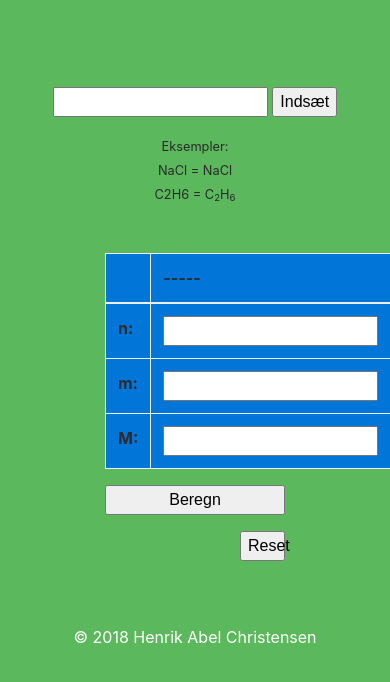
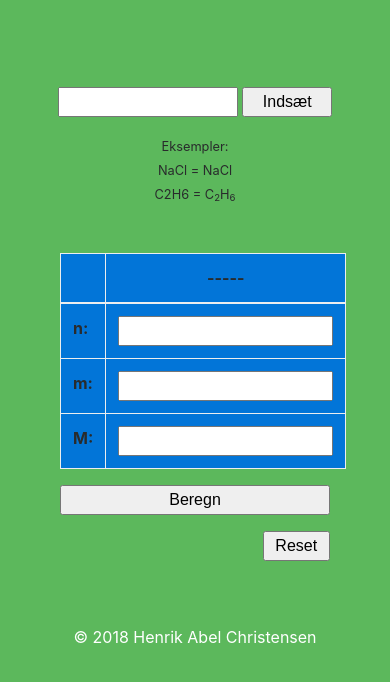
Before and after one commit to henrikac/KemiSpil, a Django app: template kemispil/calculators/templates/calculators/molar_mass_calculator.html in a window 390 px wide. Shown: the part 57-739 px from the top of the page. Run offline with Django 3.2, Linux system fonts and the light colour scheme; the template is opened without the code that fills it, so the values that code supplies are empty; some libraries are stand-ins or nearby versions.

Commit message:
made app more responsive

```diff
--- a/kemispil/calculators/templates/calculators/calculator_list.html
+++ b/kemispil/calculators/templates/calculators/calculator_list.html
@@ -8,10 +8,10 @@
 
     <div class="row mt-5 justify-content-center">
         {% for calculator in calculators %}
-        <div class="col-10 col-md-4 card m-3">
+        <div class="col-10 col-sm-8 col-md-5 col-lg-4 card m-3">
             <div class="card-header text-center lead font-weight-bold">{{ calculator.title }}</div>
             <div class="card-body">
-                <p class="text-success">{{ calculator.description }}</p>
+                <p class="text-success lead">{{ calculator.description }}</p>
             </div>
             <div>
                 <a href="{{ calculator.get_absolute_url }}" class="btn btn-success btn-block mb-3">Start</a>
--- a/kemispil/calculators/templates/calculators/molar_mass_calculator.html
+++ b/kemispil/calculators/templates/calculators/molar_mass_calculator.html
@@ -13,8 +13,8 @@
 
     <div id="calculator">
         <div class="inline-block text-center mt-5">
-            <input type="text" id="insertThis">
-            <input type="button" id="insertNow" value="Indsæt">
+            <input type="text" id="insertThis" class="col-6 col-sm-4 col-md-3 col-lg-2">
+            <input type="button" id="insertNow" class="col-3 col-sm-2 col-md-2 col-lg-1" value="Indsæt">
 
             <div class="mt-3">
                 <p>
@@ -24,13 +24,14 @@
                     </small>
                 </p>
             </div>
+        </div>
 
-            <div class="w-50 mt-5 mx-auto">
+        <div class="col-10 col-sm-8 col-md-6 col-lg-4 mt-5 mx-auto">
             <table class="table table-bordered bg-primary">
                 <thead>
                     <tr>
                         <th scope="col"></th>
-                            <th scope="col" id="molarTitle">-----</th>
+                        <th scope="col" id="molarTitle" class="text-center">-----</th>
                     </tr>
                 </thead>
                 <tbody>
@@ -61,5 +62,4 @@
         </div>
     </div>
 </div>
-</div>
 {% endblock %}
--- a/kemispil/guessing_games/templates/guessing_games/guessing_games_list.html
+++ b/kemispil/guessing_games/templates/guessing_games/guessing_games_list.html
@@ -8,10 +8,10 @@
 
     <div class="row mt-5 justify-content-center">
         {% for game in guessing_game %}
-        <div class="col-10 col-md-4 card m-3">
+        <div class="col-10 col-sm-8 col-md-5 col-lg-4 card m-3">
             <div class="card-header text-center lead font-weight-bold">{{ game.game_title }}</div>
             <div class="card-body">
-                <p class="text-success">{{ game.game_description|linebreaksbr }}</p>
+                <p class="text-success lead">{{ game.game_description|linebreaksbr }}</p>
             </div>
             <div>
                 <a href="{% url 'guessing_games:levels' topic=game.url_title %}" class="btn btn-success btn-block mb-3">Spil</a>
--- a/kemispil/templates/index.html
+++ b/kemispil/templates/index.html
@@ -5,8 +5,8 @@
 {% block content %}
 <div class="container">
     <h1 class="text-center text-white display-4">Velkommen til KemiSpil</h1>
-    <div class="card w-50 mt-5 mx-auto">
-        <div class="card-body text-success">
+    <div class="card col-10 col-sm-8 col-lg-5 mt-5 mx-auto">
+        <div class="card-body text-success lead">
             <p>KemiSpil er et lille hyggeprojekt, hvor man har mulighed for at øve sig i forskellige kemi-emner på en anderledes måde.</p>
             <p>Der vil løbende blive tilføjet nye emner / redskaber.</p>
         </div>
```
Lines whose indentation alone changed are shown as unchanged.
